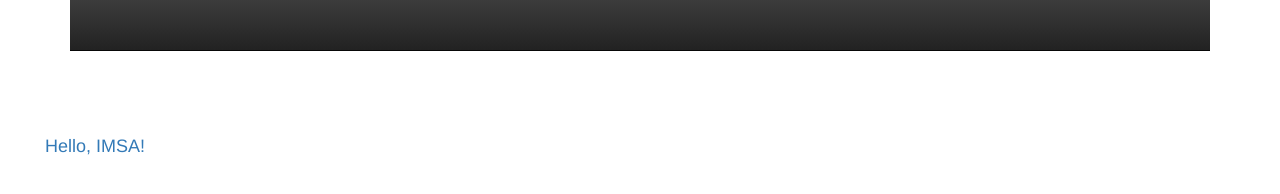
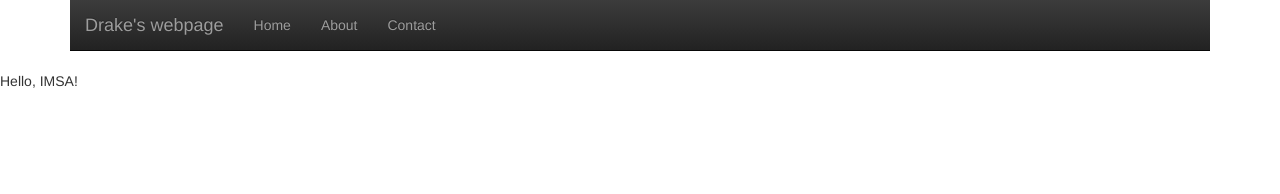
Before and after one commit to drake1525/IMSA-webdev-workshop, a plain HTML site: page index.html in a window 1280 px wide. Drawn offline with nearby package versions, Linux system fonts and the light colour scheme.

Commit message:
Update index.html

```diff
--- a/index.html
+++ b/index.html
@@ -12,7 +12,14 @@
   		<nav class = "navbar navbar-inverse navbar-static-top">
   			<div class="container">
   				<div class="navbar-header">
-  					<a class="navbar-brand" href="http://students.imsa.edu/~deidukas/"
+  					<a class="navbar-brand" href="http://students.imsa.edu/~deidukas/">Drake's webpage</a>
+  				</div>
+  				<div id="navbar" class="navbar-collapse collapse">
+  					<ul class="nav navbar-nav">
+  						<li><a href="#">Home</a></li>
+  						<li><a href = "about.html">About</a></li>
+  						<li><a href = "contact.html">Contact</a></li>
+  					</ul>
   				</div>
   			</div>
   		</nav>
```
